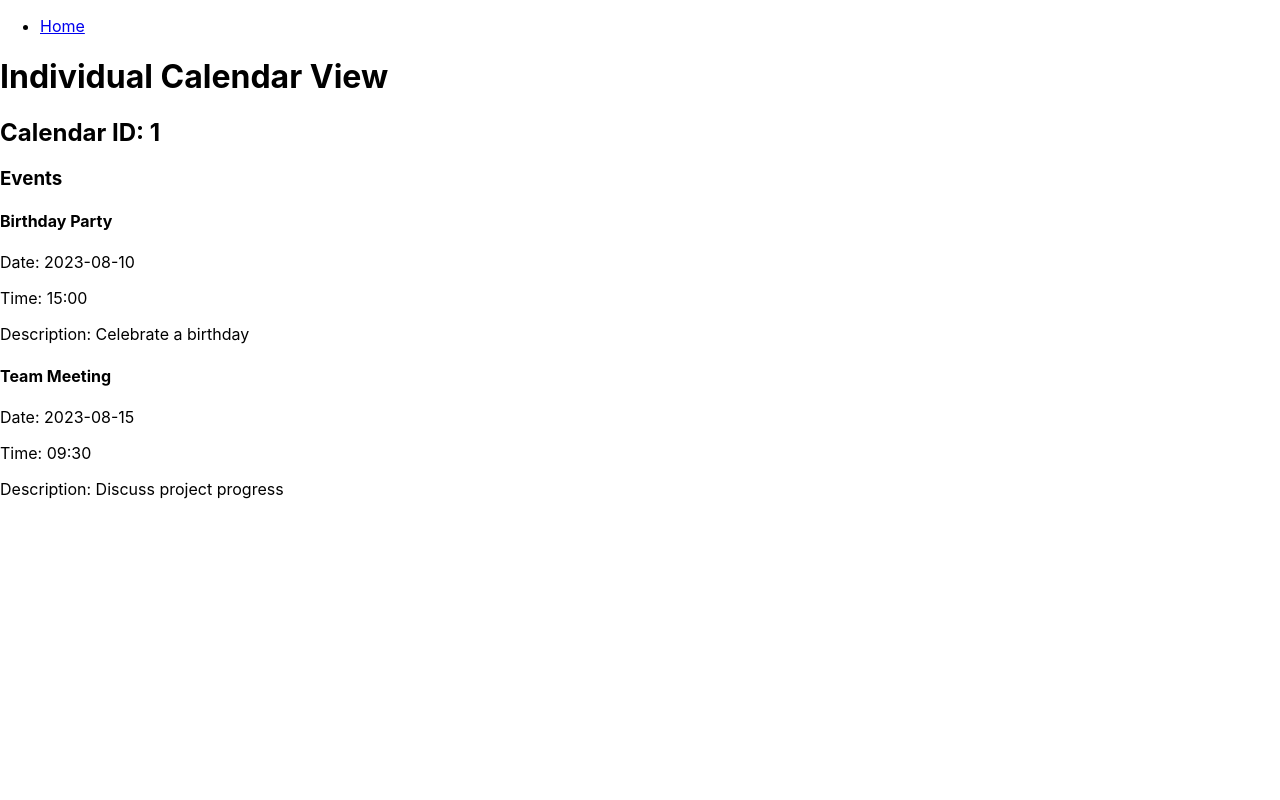
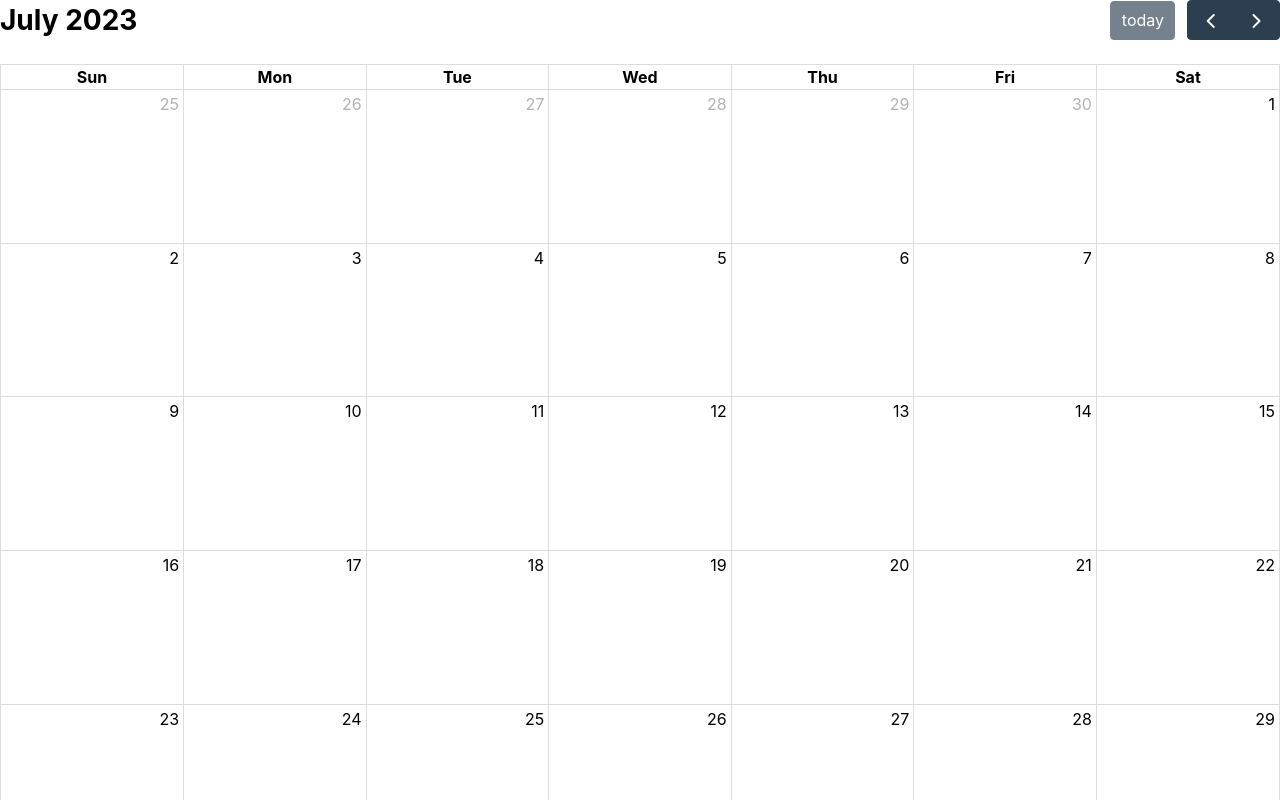
Before and after one commit to iArcanic/calendarise, a React (Create React App) app: page /calendars/1 in a window 1280 px wide. Shown: the top 800 px of the page. Built offline with nearby package versions, Linux system fonts and the light colour scheme.

Commit message:
Rearranged UI components, i.e. FullCalendar, to be suitable for easy app navigation.

```diff
--- a/src/App.js
+++ b/src/App.js
@@ -1,28 +1,21 @@
 // src/App.js
 import React from 'react';
-import { BrowserRouter as Router, Route, Routes, Link } from 'react-router-dom'; // Update the import statement here
+
+import { BrowserRouter as Router, Route, Routes} from 'react-router-dom';
+
 import MainPage from './MainPage';
-import IndividualCalendar from './IndividualCalendar';
 import CreateCalendar from './CreateCalendar';
-import Calendar from './Calendar';
+import FullCalendarComponent from './FullCalendar';
 
 const App = () => {
   return (
     <Router>
       <div>
-        <nav>
-          <ul>
-            <li>
-              <Link to="/">Home</Link>
-            </li>
-          </ul>
-        </nav>
-        <Routes> {/* Update Switch to Routes */}
+        <Routes>
           <Route path="/" element={<MainPage />} />
-          <Route path="/calendars/:id" element={<IndividualCalendar />} />
 	  <Route path="/new-calendar" element={<CreateCalendar />} />
-	  <Route path="/calendar" element={<Calendar />} /> {/* Add the route */}
-        </Routes> {/* Update Route to use "element" prop */}
+	  <Route path="/calendars/:id" element={<FullCalendarComponent />} />
+        </Routes>
       </div>
     </Router>
   );
--- a/src/Calendar.js
+++ /dev/null
@@ -1,21 +0,0 @@
-// src/Calendar.js
-import React from 'react';
-import FullCalendarComponent from './FullCalendar';
-
-const Calendar = () => {
-  // Replace this with actual calendar data fetched from Firestore or elsewhere
-  const calendarEvents = [
-    { title: 'Event 1', date: '2023-08-10' },
-    { title: 'Event 2', date: '2023-08-15' },
-    // Add more calendar events here
-  ];
-
-  return (
-    <div>
-      <h2>Calendar View</h2>
-      <FullCalendarComponent events={calendarEvents} />
-    </div>
-  );
-};
-
-export default Calendar;
--- a/src/IndividualCalendar.js
+++ /dev/null
@@ -1,32 +0,0 @@
-// src/IndividualCalendar.js
-import React from 'react';
-import { useParams } from 'react-router-dom';
-
-const IndividualCalendar = () => {
-  const { id } = useParams();
-
-  // Mock data for events of an individual calendar
-  const calendarEvents = [
-    { id: '1', title: 'Birthday Party', date: '2023-08-10', time: '15:00', description: 'Celebrate a birthday' },
-    { id: '2', title: 'Team Meeting', date: '2023-08-15', time: '09:30', description: 'Discuss project progress' },
-    // Add more mock events as needed
-  ];
-
-  return (
-    <div>
-      <h1>Individual Calendar View</h1>
-      <h2>Calendar ID: {id}</h2>
-      <h3>Events</h3>
-      {calendarEvents.map((event) => (
-        <div key={event.id}>
-          <h4>{event.title}</h4>
-          <p>Date: {event.date}</p>
-          <p>Time: {event.time}</p>
-          <p>Description: {event.description}</p>
-        </div>
-      ))}
-    </div>
-  );
-};
-
-export default IndividualCalendar;
--- a/src/MainPage.js
+++ b/src/MainPage.js
@@ -1,18 +1,35 @@
 // src/MainPage.js
 import React from 'react';
 import { Link } from 'react-router-dom';
+import FullCalendarComponent from './FullCalendar'
 
 const MainPage = () => {
   // Mock data for user calendars
   const userCalendars = [
-    { id: '1', name: 'Family Events', description: 'Family gatherings and events' },
-    { id: '2', name: 'Work Schedule', description: 'Work-related events and meetings' },
-    // Add more mock calendars as needed
+    {
+	    id: '1',
+	    name: 'Family Events',
+	    description: 'Family gatherings and events',
+	    events: [
+		{ title: 'Family Reuinion', date: '2023-08-10' },
+		{ title: 'Birthday Party', date: '2023-08-15' }
+	    ]
+    },
+    {
+	    id: '2',
+	    name: 'Work Schedule',
+	    description: 'Work-related events and meetings',
+	    events: [
+		{ title: 'Team Meeting', date: '2023-08-12' },
+		{ title: 'Project Deadline', date: '2023-08-15' }
+	    ]
+    },
   ];
 
   return (
     <div>
       <h1>User Calendars</h1>
+      <Link to="/new-calendar">Create New Calendar</Link>
       {userCalendars.map((calendar) => (
         <div key={calendar.id}>
           <h3>{calendar.name}</h3>
@@ -20,8 +37,6 @@ const MainPage = () => {
           <Link to={`/calendars/${calendar.id}`}>View Calendar</Link>
         </div>
       ))}
-	  <Link to="/new-calendar">Create New Calendar</Link>
-	  <Link to="/calendar">View Calendar</Link>
     </div>
   );
 };
```
Also changed, not shown: src/logo.svg (deleted).
